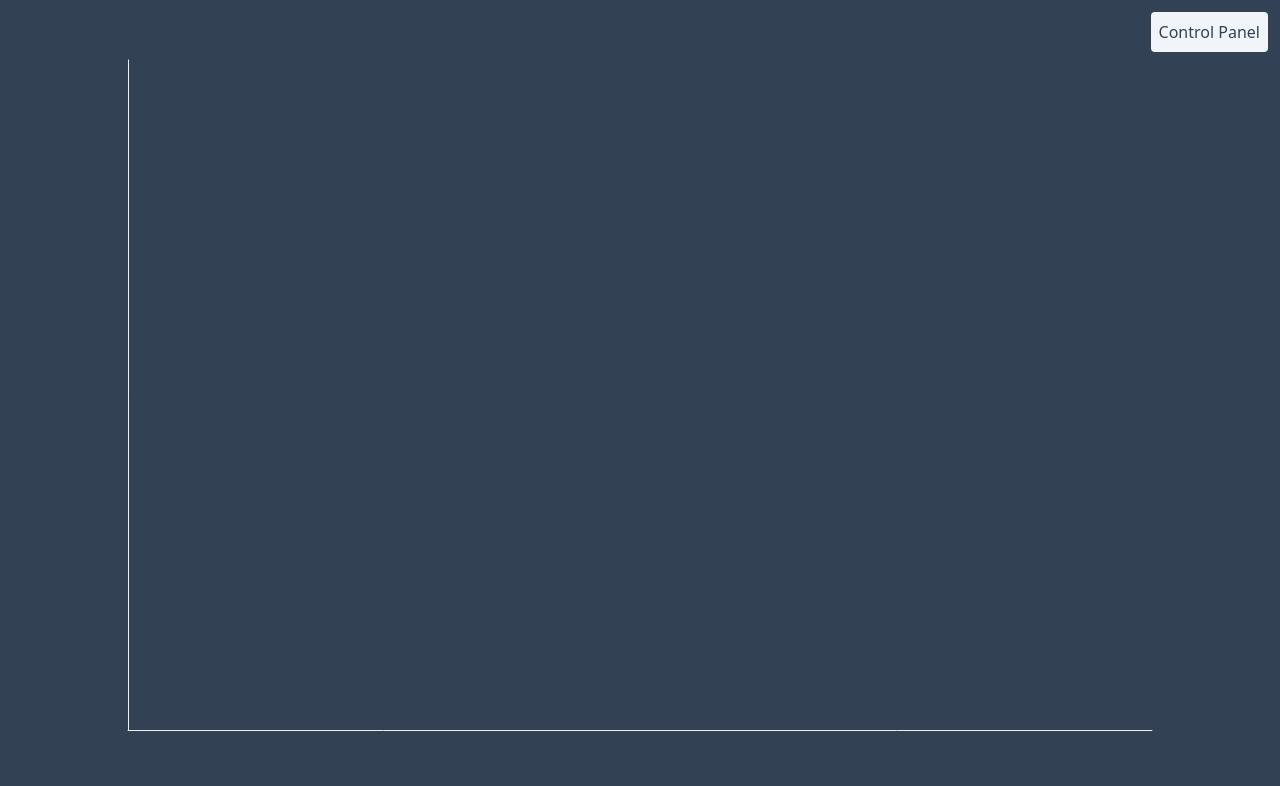
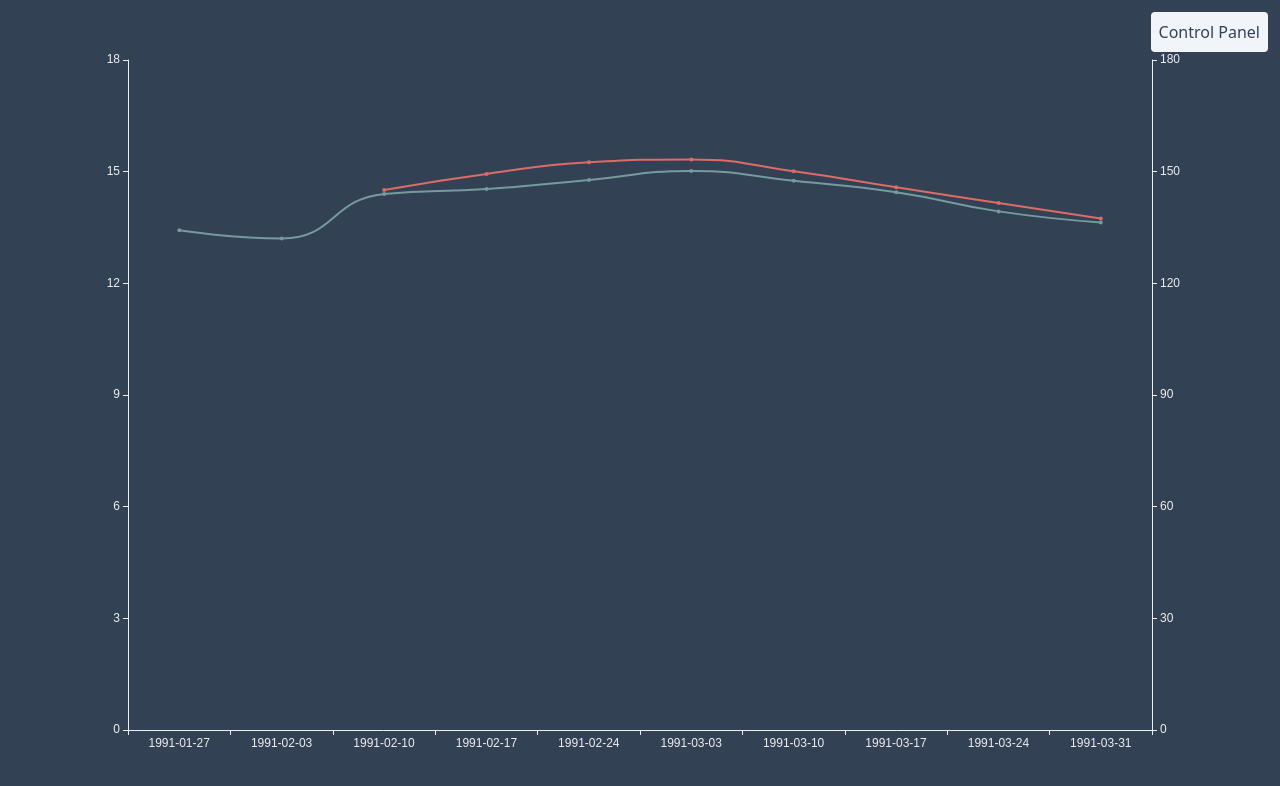
Before and after one commit to xiaotianxt/stock-vis, a React (Vite) app: page / in a window 1280 px wide. Shown: the top 786 px of the page. Built offline with nearby package versions, Linux system fonts and the light colour scheme.

Commit message:
feat(vis): add chart for price vis

```diff
--- a/src/StockChart.tsx
+++ b/src/StockChart.tsx
@@ -1,36 +1,51 @@
 import { useEffect, useMemo } from "react";
 import { ReactECharts } from "./ReactEcharts";
 import { EChartsOption } from "echarts";
-import { useDataLoader } from "./stock-loader";
+import { useDataLoaders } from "./stock-loader";
 
 export const Index = () => {
+  const files = ["out000002.SZ", "outSSEC", "outSZREI"];
+  const names = ["万达", "上证指数", "房地产指数"];
   // load data
-  const { slice, next } = useDataLoader("000002.SZ", 2, 100);
+  const { slices, next, weeks } = useDataLoaders(files, 1, 10);
   const option: EChartsOption = useMemo<EChartsOption>(() => {
+    const series: EChartsOption["series"] = slices.map((slice, idx) => {
+      const name = names[idx];
+      return {
+        name,
+        type: "line",
+        stack: "Total",
+        smooth: true,
+        data: [
+          ...Array(weeks.length - slice.length).fill(undefined),
+          ...slice.map((slice) => slice.close),
+        ],
+        yAxisIndex: idx === 0 ? 0 : 1,
+      };
+    });
+
     return {
       xAxis: {
         type: "category",
-        data: slice.map((d) => d.trade_date.format("YYYY-MM-DD")),
         splitLine: { show: false },
+        data: weeks,
       },
-      yAxis: {
-        type: "value",
-        splitLine: { show: false },
-      },
-      series: [
+      yAxis: [
         {
-          type: "candlestick",
-          data: slice.map((d) => [d.open, d.close, d.low, d.high]),
-          smooth: true,
-          showSymbol: false,
+          splitLine: { show: false },
+        },
+        {
+          splitLine: { show: false },
         },
       ],
+      series,
       tooltip: {
         trigger: "axis",
       },
       backgroundColor: "transparent",
+      animationEasing: "bounceInOut",
     };
-  }, [slice]);
+  }, [slices]);
 
   useEffect(() => {
     const interval = setInterval(() => {
```
